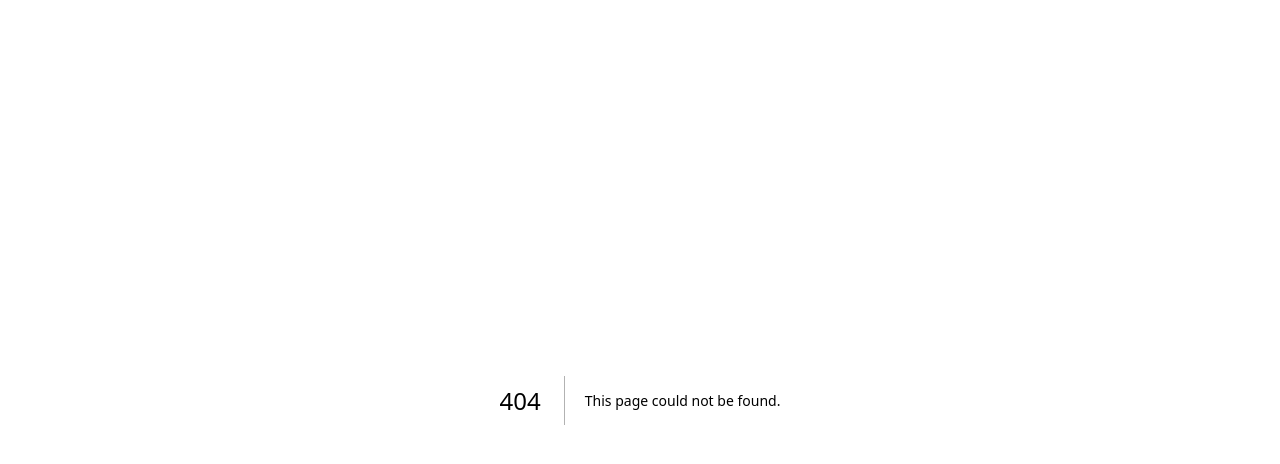
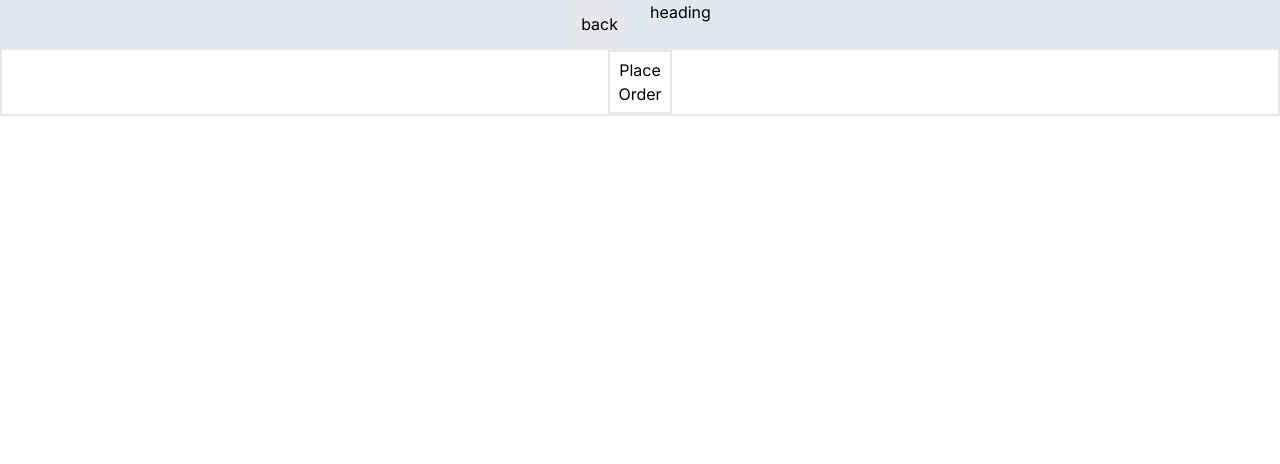
Before and after one commit to j-eick/pos-restaurant, a Next.js app: page /menu/order in a window 1280 px wide. Before the commit this address had no page. Shown: the top 464 px of the page. Built offline with nearby package versions, Linux system fonts and the light colour scheme.

Commit message:
added page CustomerOrders

```diff
--- /dev/null
+++ b/app/menu/order/page.tsx
@@ -0,0 +1,20 @@
+"use client";
+
+import { Button } from "@/app/components/ui/button";
+import { OrderList } from "@/app/components/ui/orderList";
+import { LinkCo } from "@/app/components/ui/link";
+
+export default function CustomerOrders() {
+  return (
+    <main>
+      <header className="w-full bg-slate-200 flex justify-center gap-5">
+        <LinkCo href={"/menu"}>back</LinkCo>
+        heading
+      </header>
+      <OrderList />
+      <footer className="w-full flex justify-center border-2">
+        <Button className="border-2">Place Order</Button>
+      </footer>
+    </main>
+  );
+}
```
